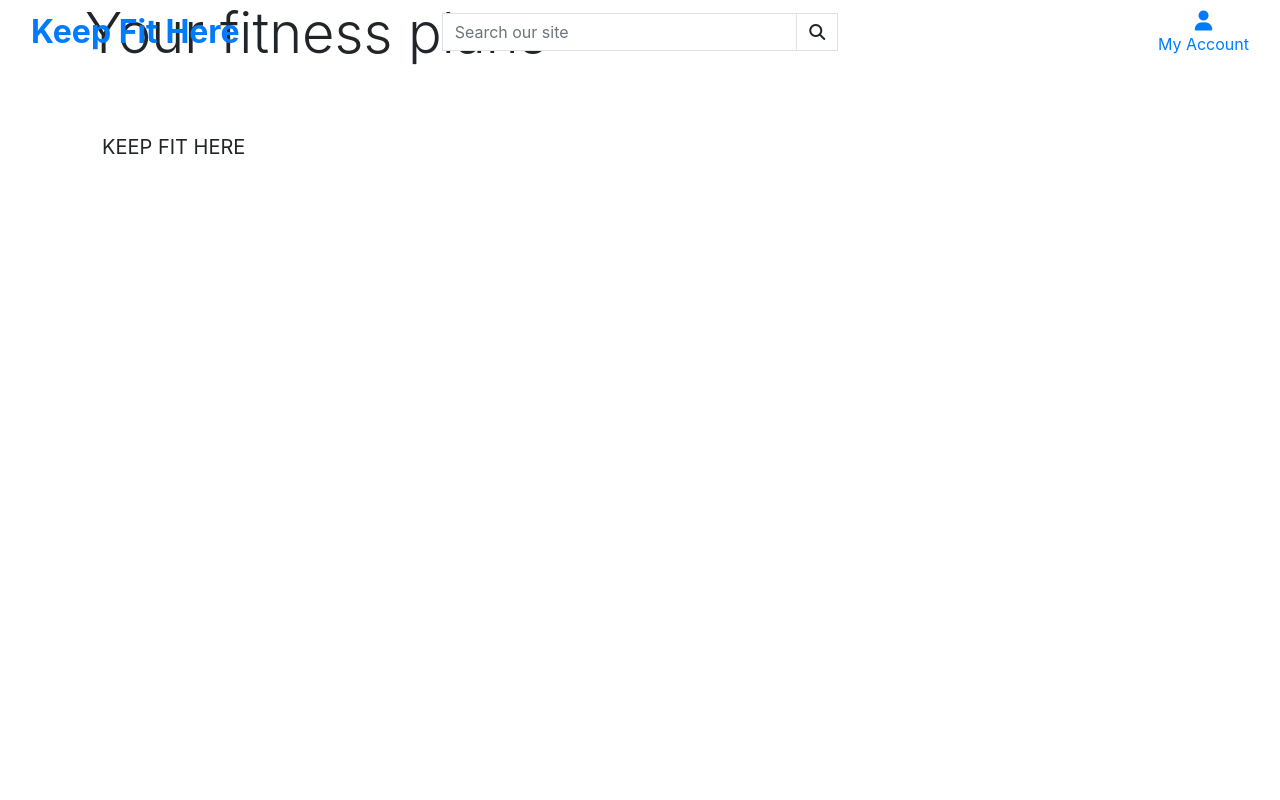
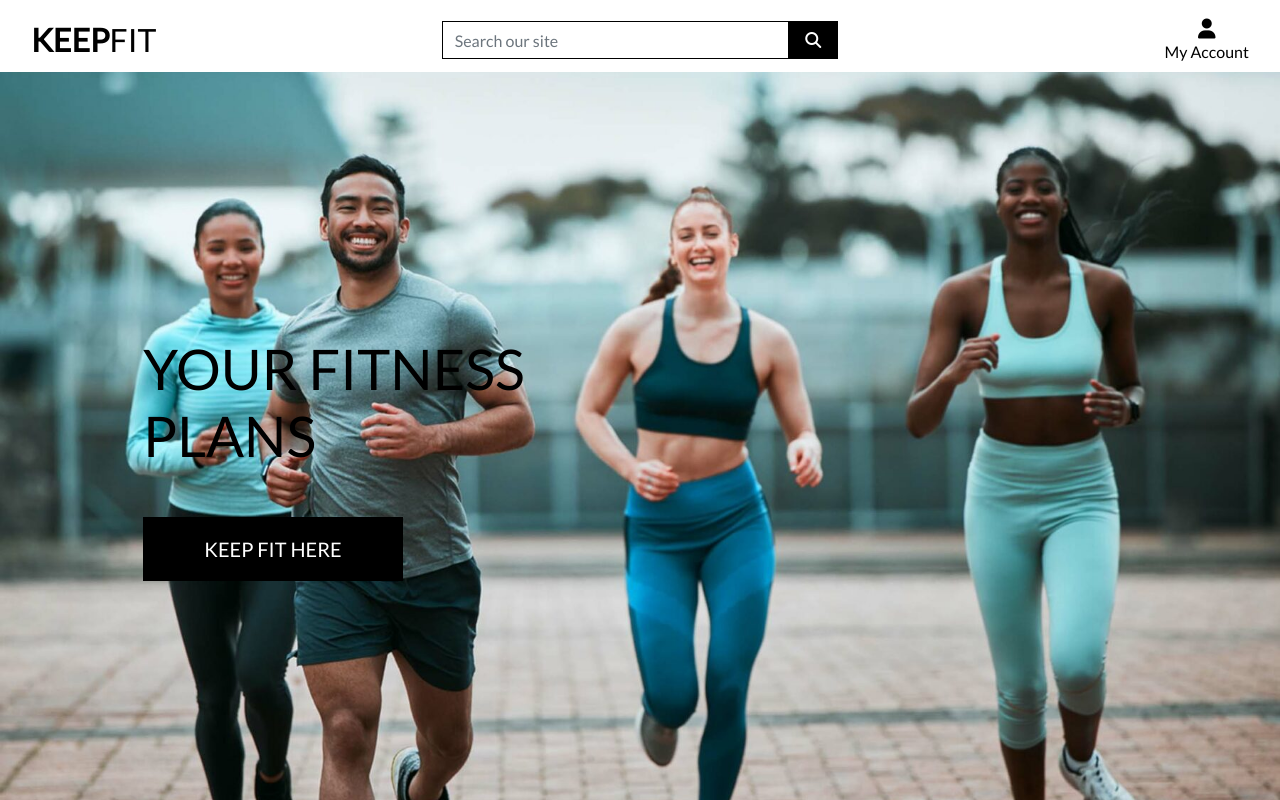
Before and after one commit to maxwellsor169/Keep_Fit_subscription_app, a Django app: page / in a window 1280 px wide. Run offline with Django 3.2, Linux system fonts and the light colour scheme; some libraries are stand-ins or nearby versions.

Commit message:
Completed homepage header and added the basic css

```diff
--- a/home/templates/home/index.html
+++ b/home/templates/home/index.html
@@ -1,6 +1,14 @@
 {% extends "base.html" %}
 
 {% load static %}
+
+{% block page_header %}
+    <div class="container header-container">
+        <div class="row">
+            <div class="col"></div>
+        </div>
+    </div>
+{% endblock %}
 
 {% block content %}
    <div class="container h-100">
@@ -11,7 +19,7 @@
                 </h1>
                 <div class="my-5">
                     <h4>
-                        <a href="" class="shop-now-button btn btn-lg rounded-0 text-uppercase py-3">Keep Fit Here</a>
+                        <a href="" class="keep-fit-button btn btn-lg rounded-0 text-uppercase py-3">Keep Fit Here</a>
                     </h4>
                 </div>
             </div>
--- a/keepfit/settings.py
+++ b/keepfit/settings.py
@@ -148,6 +148,11 @@ USE_TZ = True
 
 STATIC_URL = '/static/'
 
+STATICFILES_DIRS = (os.path.join(BASE_DIR, 'static'),)
+
+MEDIA_URL = '/media/'
+MEDIA_ROOT = os.path.join(BASE_DIR, 'media')
+
 # Default primary key field type
 # https://docs.djangoproject.com/en/3.2/ref/settings/#default-auto-field
 
--- a/keepfit/urls.py
+++ b/keepfit/urls.py
@@ -15,9 +15,11 @@ Including another URLconf
 """
 from django.contrib import admin
 from django.urls import path, include
+from django.conf import settings
+from django.conf.urls.static import static
 
 urlpatterns = [
     path('admin/', admin.site.urls),
     path('accounts/', include('allauth.urls')),
     path('', include('home.urls')),
-]
+] + static(settings.MEDIA_URL, document_root=settings.MEDIA_ROOT)
--- /dev/null
+++ b/static/css/base.css
@@ -0,0 +1,77 @@
+html {
+    height: 100%;
+}
+
+body {
+    background: url(/media/homepage_image.jpg) no-repeat center center fixed;
+    background-size: cover;
+    height: calc(100vh - 164px);
+    color: #555;
+    font-family: Lato, sans-serif;
+}
+/* for styling font awesome icons */
+.icon {
+    align-items: center;
+    display: inline-flex;
+    justify-content: center;
+    height: 1.5rem;
+    width: 1.5rem;
+}
+
+.logo-font {
+    text-transform: uppercase;
+}
+
+.keep-fit-button {
+    background: black;
+    color: white;
+    min-width: 260px;
+}
+
+.btn-black {
+    background: black;
+    color: white;
+}
+
+.keep-fit-button:hover,
+.keep-fit-button:active,
+.keep-fit-button:focus,
+.btn-black:hover,
+.btn-black:active,
+.btn-black:focus {
+    background: #222;
+    color: white;
+}
+
+.text-black {
+    color: #000 !important;
+}
+
+.border-black {
+    border: 1px solid black !important;
+}
+
+
+/* -------------------------------- Media Queries */
+
+/* Slightly larger container on xl screens */
+@media (min-width: 1200px) {
+  .container {
+    max-width: 80%;
+  }
+}
+
+/* fixed top navbar only on medium and up */
+@media (min-width: 992px) {
+    .fixed-top-desktop-only {
+        position: fixed;
+        top: 0;
+        right: 0;
+        left: 0;
+        z-index: 1030;
+    }
+
+    .header-container {
+        padding-top: 164px;
+    }
+}
--- a/templates/base.html
+++ b/templates/base.html
@@ -15,7 +15,9 @@
 
     <!-- Bootstrap CSS -->
     {% block corecss %}
-        <link rel="stylesheet" href="https://cdn.jsdelivr.net/npm/bootstrap@4.6.2/dist/css/bootstrap.min.css" integrity="sha384-xOolHFLEh07PJGoPkLv1IbcEPTNtaed2xpHsD9ESMhqIYd0nLMwNLD69Npy4HI+N" crossorigin="anonymous">
+      <link rel="stylesheet" href="https://cdn.jsdelivr.net/npm/bootstrap@4.6.2/dist/css/bootstrap.min.css" integrity="sha384-xOolHFLEh07PJGoPkLv1IbcEPTNtaed2xpHsD9ESMhqIYd0nLMwNLD69Npy4HI+N" crossorigin="anonymous">
+      <link rel="stylesheet" href="https://fonts.googleapis.com/css?family=Lato&display=swap">
+      <link rel="stylesheet" href="{% static 'css/base.css' %}">
     {% endblock %}
 
     {% block extra_css %}
@@ -38,11 +40,11 @@
   </head>
   <body>
     <header class="container-fluid fixed-top">
-      <div class="row">
+      <div id="topnav" class="row bg-white pt-lg-2 d-none d-lg-flex">
         <!-- Fitness link -->
         <div class="col-12 col-lg-4 my-auto py-1 py-lg-0 text-center text-lg-left">
           <a href="{% url 'home' %}" class="nav-link main-logo-link">
-            <h2 class="logo-font text-black my-0"><strong>Keep Fit Here</strong></h2>
+            <h2 class="logo-font text-black my-0"><strong>Keep</strong>Fit</h2>
           </a>
         </div>
         <!-- Search form -->
```
Also changed, not shown: media/homepage_image.jpg (added).
